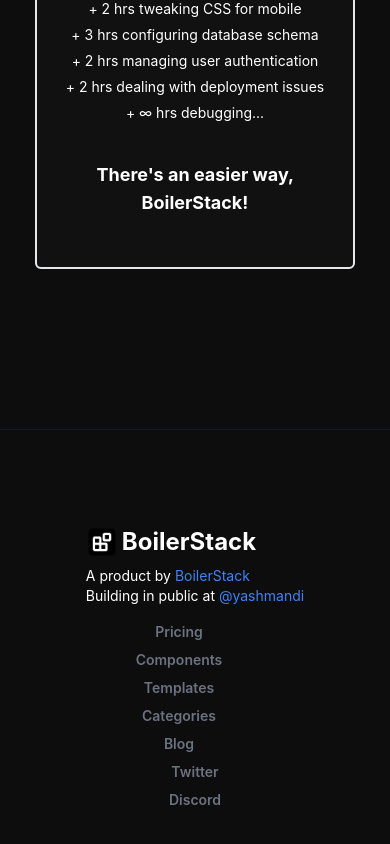
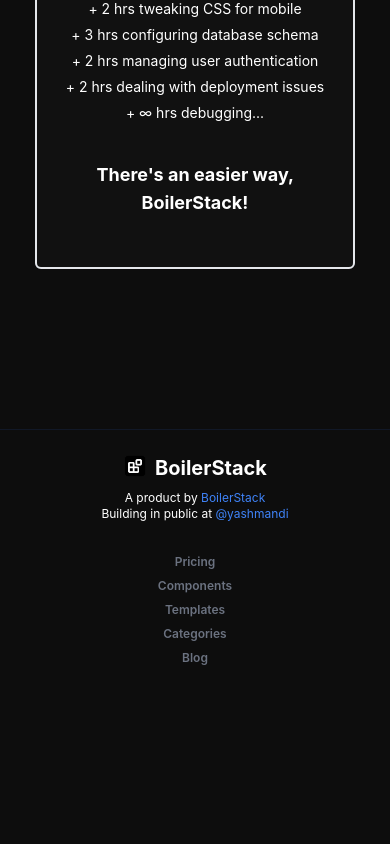
Before and after one commit to yashmandi/boilerstack, a React (Vite) app: page / in a window 390 px wide. Shown: the part 1660-2504 px from the top of the page. After the commit the page ends 2358 px from the top, so only its background shows below. Built offline with nearby package versions, Linux system fonts and the light colour scheme; a web font is replaced by a local one.

Commit message:
footer responsive

```diff
--- a/src/components/Footer.jsx
+++ b/src/components/Footer.jsx
@@ -4,33 +4,33 @@
 const Footer = () => {
   return (
     <div>
-      <footer className="bg-[#0d0d0d] text-white p-12 pt-24 border-t border-gray-900">
-        <div className="container mx-auto flex flex-col md:flex-row justify-between items-center">
-          <div className="mb-4 md:mb-0">
-            <h2 className="flex text-2xl font-bold">
-              <span className="mr-1 ">
-                <img src={BS_Logo} className="h-8 w-8" alt="" />
+      <footer className="bg-[#0d0d0d] text-white p-6 sm:p-12 sm:pt-24 border-t border-gray-900">
+        <div className="container mx-auto flex flex-col md:flex-row justify-between items-center text-center md:text-left">
+          <div className="mb-8 md:mb-0">
+            <h2 className="flex justify-center md:justify-start text-xl sm:text-2xl font-bold">
+              <span className="mr-2">
+                <img src={BS_Logo} className="h-6 w-6 sm:h-8 sm:w-8" alt="" />
               </span>
               BoilerStack
             </h2>
-            <p className="text-sm mt-2">
+            <p className="text-xs sm:text-sm mt-2">
               A product by{" "}
-              <a href="" className="text-blue-500 text-sm hover:underline transition-all">
+              <a href="" className="text-blue-500 text-xs sm:text-sm hover:underline transition-all">
                 BoilerStack
               </a>
             </p>
-            <p className="text-sm">
+            <p className="text-xs sm:text-sm">
               Building in public at{" "}
               <a
                 href="https://twitter.com/yashmandi"
-                className="text-blue-500 text-sm hover:underline transition-all"
+                className="text-blue-500 text-xs sm:text-sm hover:underline transition-all"
               >
                 @yashmandi
               </a>
             </p>
           </div>
-          <div className="flex flex-col md:flex-row text-center md:text-left">
-            <div className="mr-8 text-sm font-semibold ">
+          <div className="flex flex-col sm:flex-row text-xs sm:text-sm font-semibold space-y-4 sm:space-y-0 text-center sm:text-left">
+            <div className="sm:mr-8">
               <a
                 href="/pricing"
                 className="block mb-2 hover:text-gray-100 transition-all text-gray-500"
@@ -62,7 +62,7 @@
                 Blog
               </a>
             </div>
-            <div className="text-sm font-semibold">
+            <div className="hidden md:block">
               <a
                 href="https://twitter.com"
                 className="block mb-2 hover:text-gray-100 transition-all text-gray-500"
```
